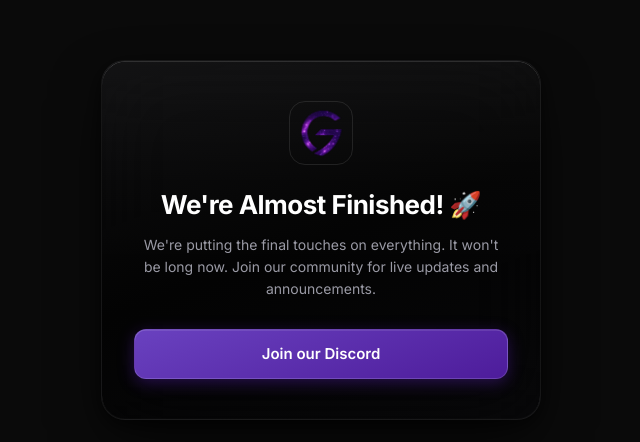
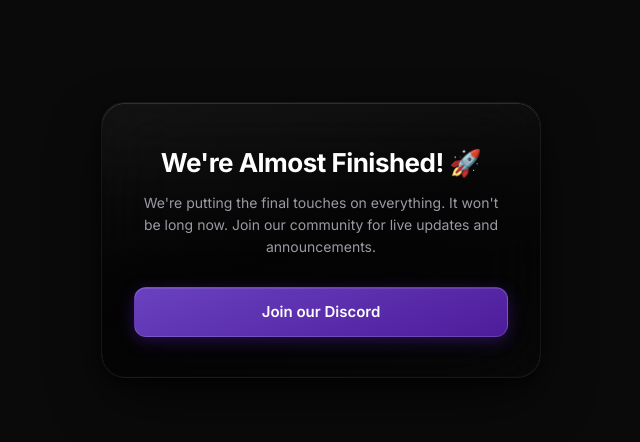
Before and after one commit to troojin/galaxium-v2, a Next.js app: page / in a window 1280 px wide. Shown: the part 160-602 px from the top of the page, without its empty margins (319-959 px from the left). Built offline with nearby package versions, Linux system fonts and the light colour scheme.

Commit message:
remove digusting square

```diff
--- a/app/page.tsx
+++ b/app/page.tsx
@@ -1,7 +1,6 @@
 "use client";
 
 import React from "react";
-import Image from "next/image";
 
 export default function Home() {
   return (
@@ -30,17 +29,6 @@ export default function Home() {
       `}</style>
 
       <div className="glass-sheen" style={styles.card}>
-        <div style={styles.logoWrap}>
-          <Image
-            src="/icons/icon.png"
-            alt="Logo"
-            width={64}
-            height={64}
-            priority
-            style={styles.logo}
-          />
-        </div>
-
         <h1 style={styles.title}>We&apos;re Almost Finished! 🚀</h1>
         <p style={styles.subtitle}>
           We&apos;re putting the final touches on everything. It won&apos;t be long now. Join our community for live updates and announcements.
@@ -90,15 +78,6 @@ const styles: { [key: string]: React.CSSProperties } = {
     alignItems: "center",
     textAlign: "center",
   },
-  logoWrap: {
-    marginBottom: 20,
-    display: "flex",
-    justifyContent: "center",
-  },
-  logo: {
-    borderRadius: 16,
-    border: "1px solid rgba(255,255,255,0.1)",
-  },
   title: {
     color: "#ffffff",
     fontSize: 26,
```
